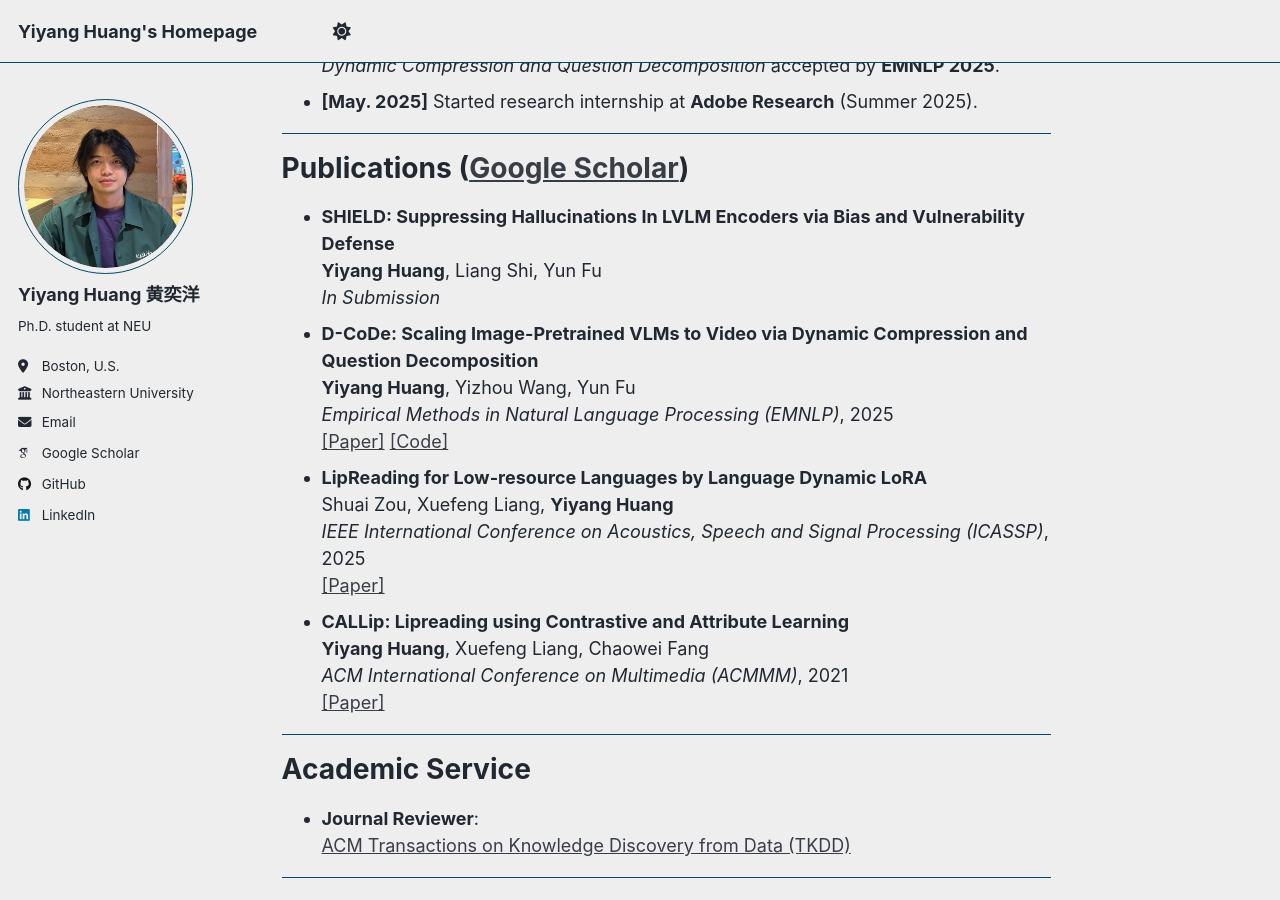
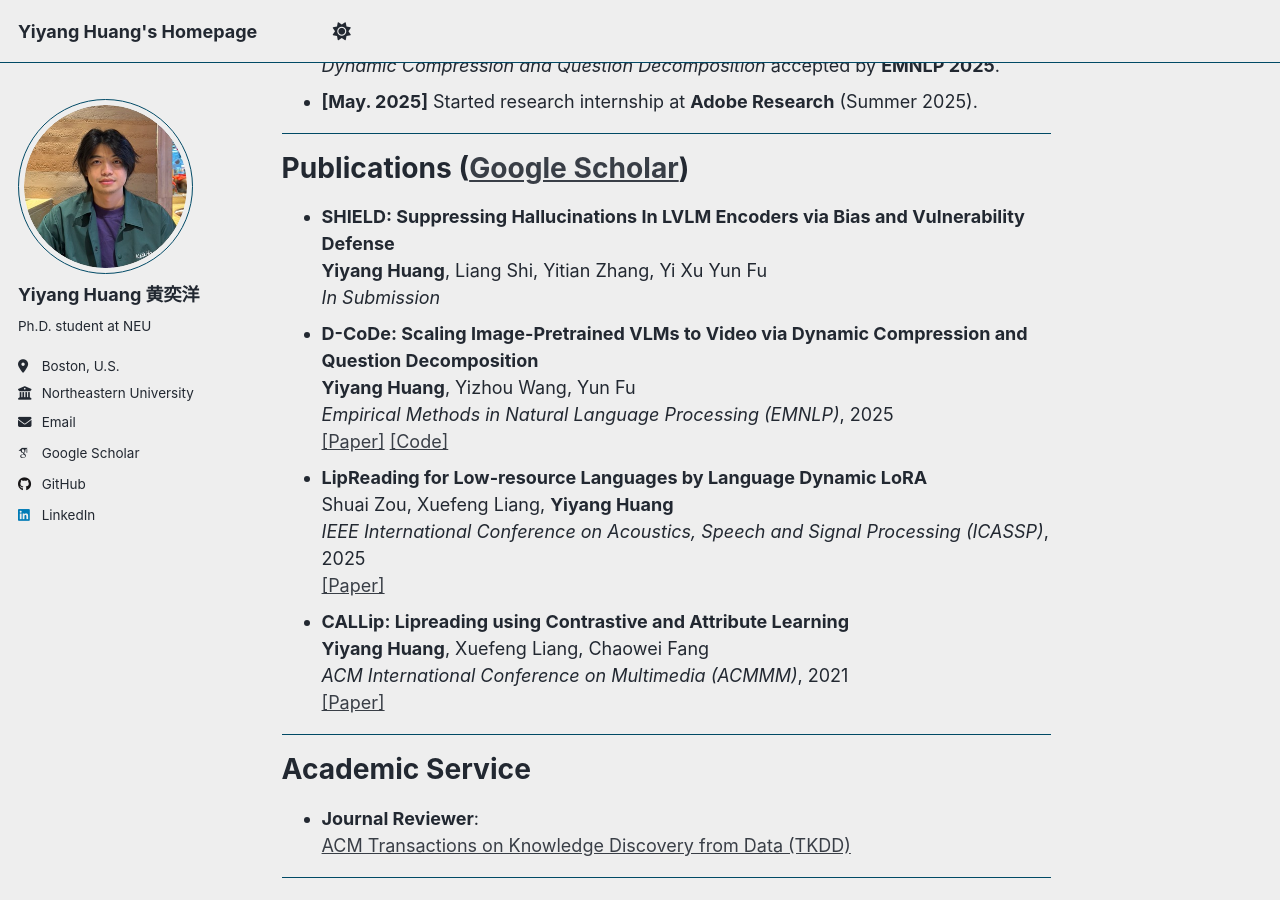
Before and after one commit to hukcc/hukcc.github.io, a Jekyll site: the page built from _pages/about.md, in a window 1280 px wide and 900 px high, scrolled down 551 px. Built offline with Jekyll 4.4.1, drawn with Linux system fonts in a browser that asks for light colours; some web fonts are replaced; a script that is not in the unit is left out.

```diff
--- a/_pages/about.md
+++ b/_pages/about.md
@@ -29,7 +29,7 @@ Full CV: [Curriculum Vitae](../files/CVFall2025.pdf)
 ---
 # Publications ([Google Scholar](https://scholar.google.com/citations?user=A0H2ZYQAAAAJ))
 - **SHIELD: Suppressing Hallucinations In LVLM Encoders via Bias and Vulnerability Defense**
-  **Yiyang Huang**, Liang Shi, Yun Fu
+  **Yiyang Huang**, Liang Shi, Yitian Zhang, Yi Xu Yun Fu
   *In Submission*
 - **D-CoDe: Scaling Image-Pretrained VLMs to Video via Dynamic Compression and Question Decomposition**
   **Yiyang Huang**, Yizhou Wang, Yun Fu
```
